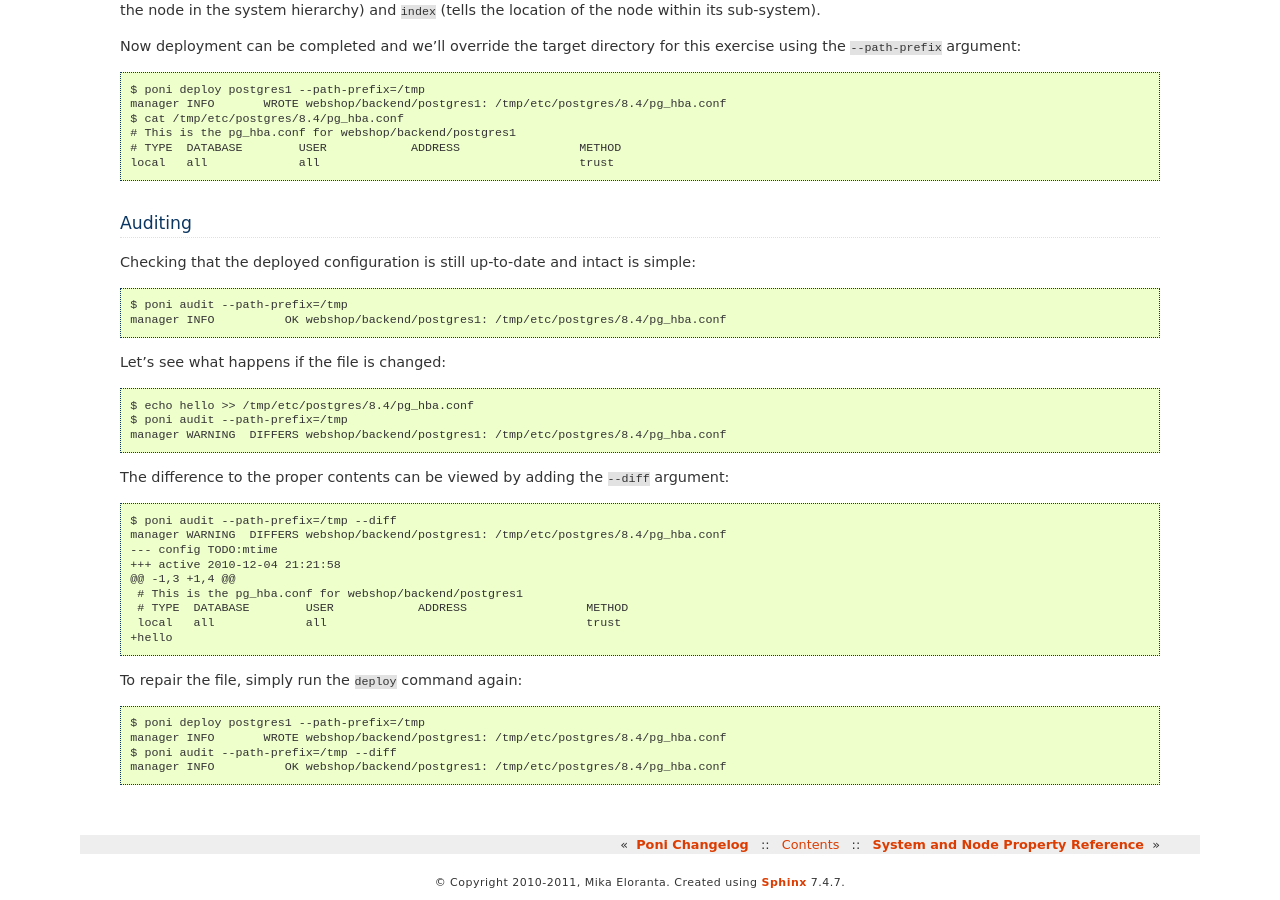
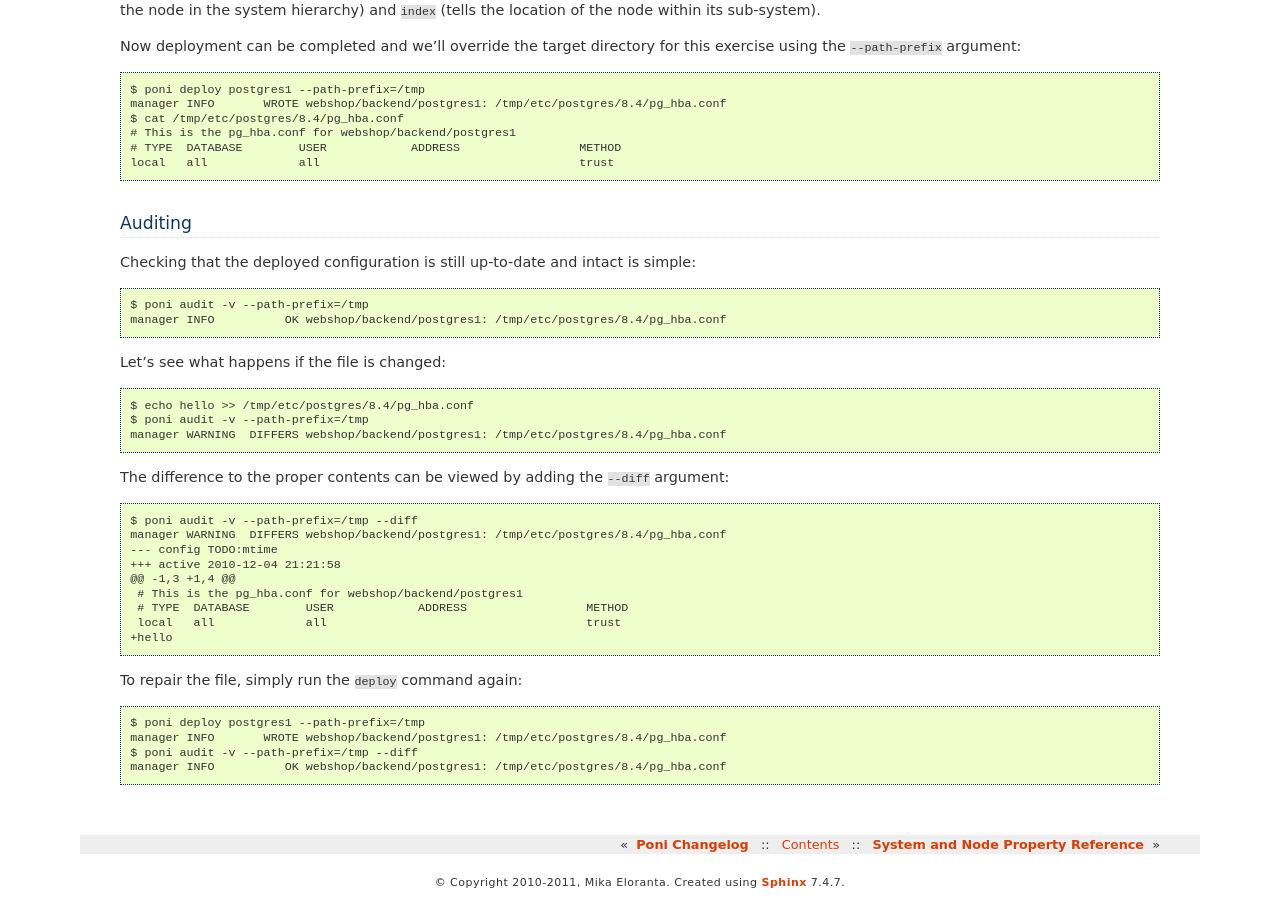
Before and after one commit to ohmu/poni, a Sphinx documentation site: the page built from doc/getting-started.rst, in a window 1280 px wide and 900 px high, scrolled down 3805 px. Built offline with Sphinx 7.4.7, drawn with Linux system fonts in a browser that asks for light colours.

```diff
--- a/doc/getting-started.rst
+++ b/doc/getting-started.rst
@@ -227,18 +227,18 @@ Auditing
 --------
 Checking that the deployed configuration is still up-to-date and intact is simple::
 
-  $ poni audit --path-prefix=/tmp
+  $ poni audit -v --path-prefix=/tmp
   manager INFO          OK webshop/backend/postgres1: /tmp/etc/postgres/8.4/pg_hba.conf
 
 Let's see what happens if the file is changed::
 
   $ echo hello >> /tmp/etc/postgres/8.4/pg_hba.conf
-  $ poni audit --path-prefix=/tmp
+  $ poni audit -v --path-prefix=/tmp
   manager WARNING  DIFFERS webshop/backend/postgres1: /tmp/etc/postgres/8.4/pg_hba.conf
 
 The difference to the proper contents can be viewed by adding the ``--diff`` argument::
 
-  $ poni audit --path-prefix=/tmp --diff
+  $ poni audit -v --path-prefix=/tmp --diff
   manager WARNING  DIFFERS webshop/backend/postgres1: /tmp/etc/postgres/8.4/pg_hba.conf
   --- config TODO:mtime
   +++ active 2010-12-04 21:21:58
@@ -252,5 +252,5 @@ To repair the file, simply run the ``deploy`` command again::
 
   $ poni deploy postgres1 --path-prefix=/tmp
   manager INFO       WROTE webshop/backend/postgres1: /tmp/etc/postgres/8.4/pg_hba.conf
-  $ poni audit --path-prefix=/tmp --diff
+  $ poni audit -v --path-prefix=/tmp --diff
   manager INFO          OK webshop/backend/postgres1: /tmp/etc/postgres/8.4/pg_hba.conf
```
